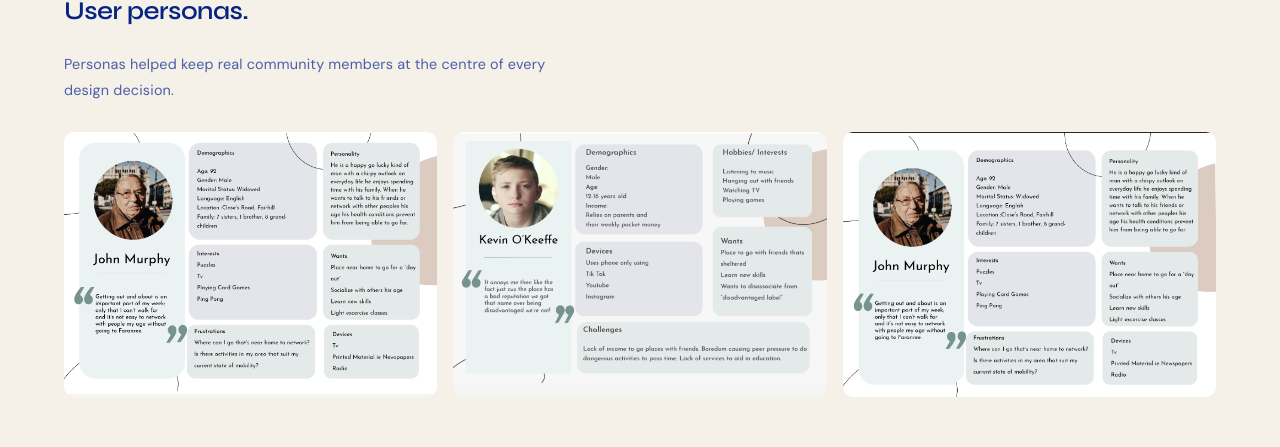
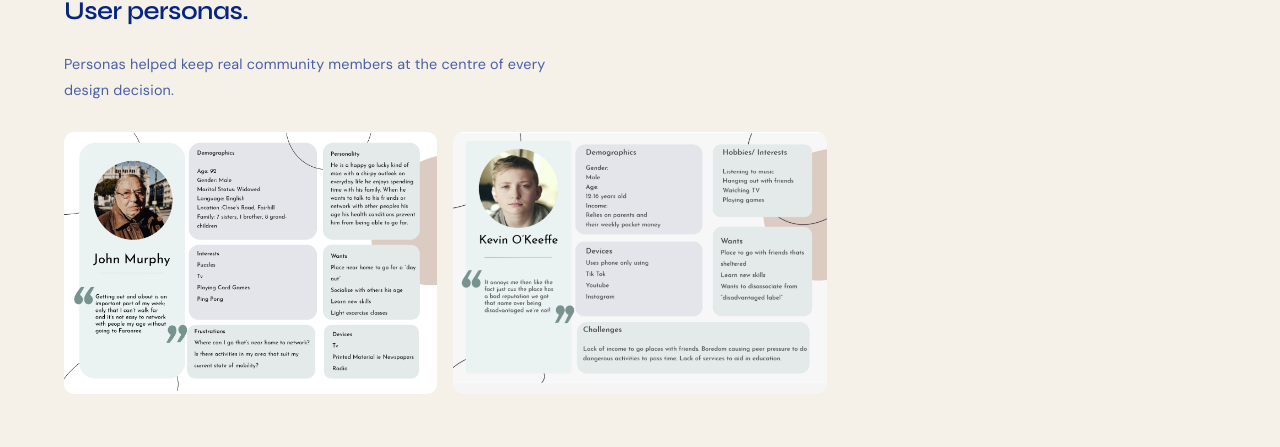
Before and after one commit to DrewPenkert/DrewPenkert.github.io, a React (Vite) app: page /fairhill in a window 1280 px wide. Shown: the part 3577-4024 px from the top of the page. Built offline with nearby package versions, Linux system fonts and the light colour scheme.

Commit message:
Fairhill: remove Anne persona, add click-to-fullscreen lightbox

```diff
--- a/src/FairhillCaseStudy.css
+++ b/src/FairhillCaseStudy.css
@@ -121,6 +121,38 @@
   opacity: 0.6;
 }
 
+/* Lightbox */
+.fh-lightbox {
+  position: fixed;
+  inset: 0;
+  z-index: 9999;
+  background: rgba(0, 0, 0, 0.88);
+  display: flex;
+  align-items: center;
+  justify-content: center;
+  cursor: zoom-out;
+  padding: 24px;
+}
+
+.fh-lightbox img {
+  max-width: 100%;
+  max-height: 100%;
+  object-fit: contain;
+  border-radius: 8px;
+}
+
+.fh-zoomable {
+  cursor: zoom-in;
+}
+
+.fh-zoomable img {
+  transition: opacity 0.2s;
+}
+
+.fh-zoomable:hover img {
+  opacity: 0.85;
+}
+
 /* Two images side by side */
 .fh-two-images {
   display: grid;
--- a/src/FairhillCaseStudy.jsx
+++ b/src/FairhillCaseStudy.jsx
@@ -1,4 +1,4 @@
-import { useEffect } from 'react'
+import { useEffect, useState } from 'react'
 import { useNavigate } from 'react-router-dom'
 import Cursor from './Cursor'
 import CookieBanner from './CookieBanner'
@@ -54,6 +54,7 @@ function useReveal() {
 
 export default function FairhillCaseStudy() {
   const navigate = useNavigate()
+  const [lightbox, setLightbox] = useState(null)
   useReveal()
 
   useEffect(() => {
@@ -65,6 +66,13 @@ export default function FairhillCaseStudy() {
     <>
       <Cursor />
       <CookieBanner />
+
+      {lightbox && (
+        <div className="fh-lightbox" onClick={() => setLightbox(null)}>
+          <img src={lightbox} alt="Expanded" />
+        </div>
+      )}
+
       <div className="cs-shell">
 
         {/* Header */}
@@ -168,15 +176,14 @@ export default function FairhillCaseStudy() {
             <h3>User personas.</h3>
             <p>Personas helped keep real community members at the centre of every design decision.</p>
             <div className="fh-personas-grid">
-              <div className="fh-persona-img">
-                <img src="/fh-persona-john.png" alt="John Murphy persona" />
-              </div>
-              <div className="fh-persona-img">
-                <img src="/fh-persona-kevin.png" alt="Kevin O'Keeffe persona" />
-              </div>
-              <div className="fh-persona-img">
-                <img src="/fh-persona-anne.png" alt="Anne persona" />
-              </div>
+              {[
+                { src: '/fh-persona-john.png', alt: 'John Murphy persona' },
+                { src: '/fh-persona-kevin.png', alt: 'Kevin O\'Keeffe persona' },
+              ].map((p, i) => (
+                <div className="fh-persona-img fh-zoomable" key={i} onClick={() => setLightbox(p.src)} title="Click to expand">
+                  <img src={p.src} alt={p.alt} />
+                </div>
+              ))}
             </div>
           </div>
 
```
